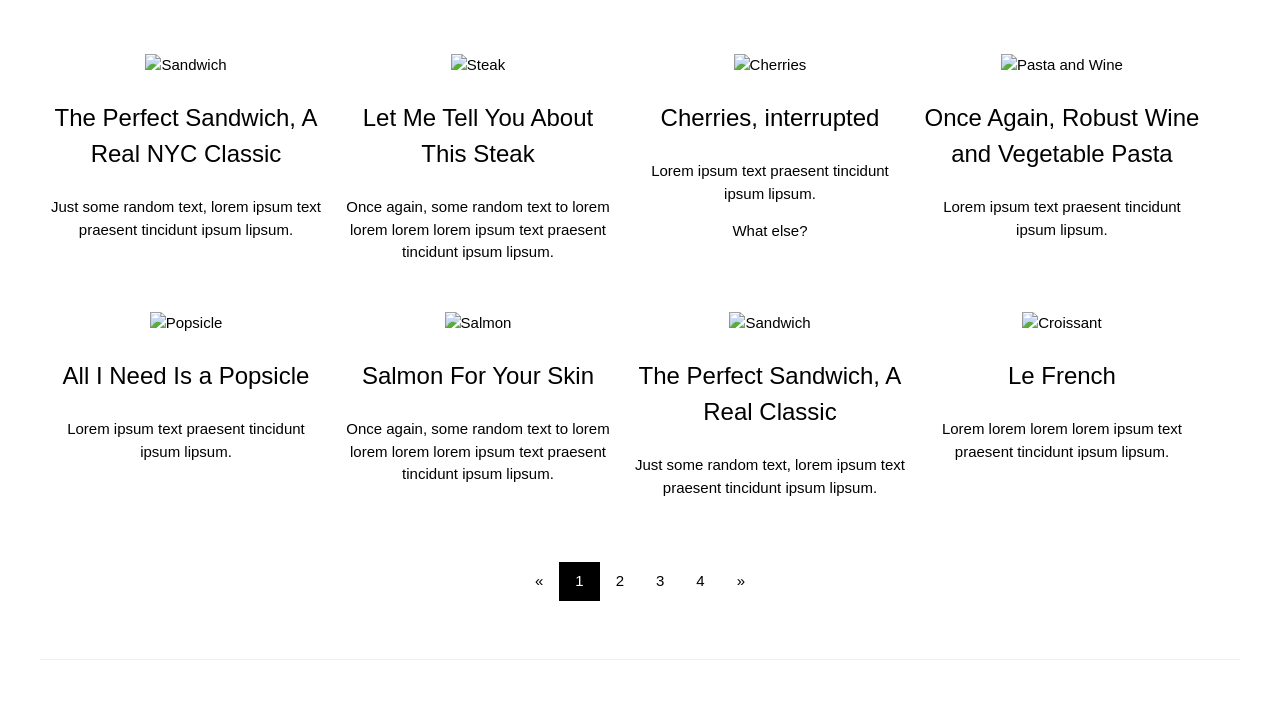
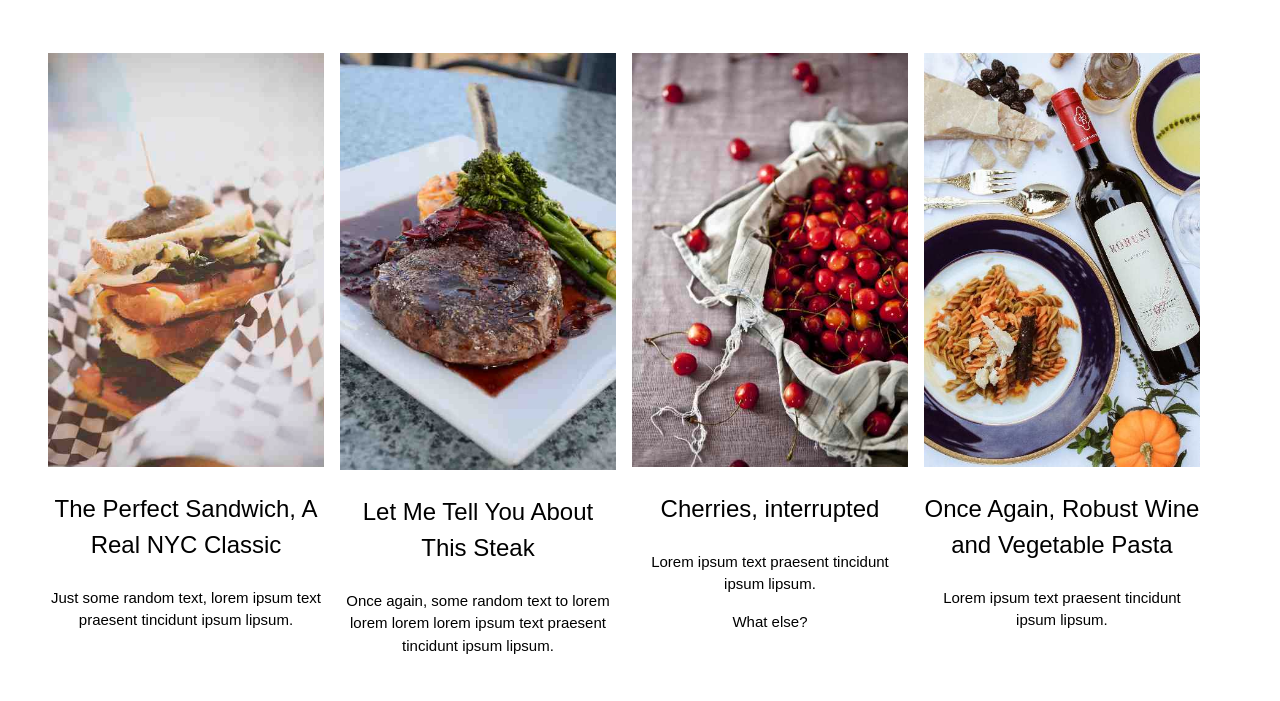
Before and after one commit to Abu-laban/food_blog, a plain HTML site: page index.html in a window 1280 px wide. Shown: the part 71-772 px from the top of the page. Drawn offline with Linux system fonts and the light colour scheme; the site is published under a folder, as on GitHub Pages, so addresses that start at the root find nothing.

Commit message:
edit img

```diff
--- a/index.html
+++ b/index.html
@@ -35,24 +35,24 @@
             <!-- First Photo Grid-->
             <div class="photoGrid" id="food">
                 <div class="imagesContainer">
-                    <img src="/img/sandwich.jpg" alt="Sandwich" style="width:100%">
+                    <img src="img/sandwich.jpg" alt="Sandwich" style="width:100%">
                     <h3>The Perfect Sandwich, A Real NYC Classic</h3>
                     <p>Just some random text, lorem ipsum text praesent tincidunt ipsum lipsum.</p>
                 </div>
                 <div class="imagesContainer">
-                    <img src="/img/steak.jpg" alt="Steak" style="width:100%">
+                    <img src="img/steak.jpg" alt="Steak" style="width:100%">
                     <h3>Let Me Tell You About This Steak</h3>
                     <p>Once again, some random text to lorem lorem lorem lorem ipsum text praesent tincidunt ipsum
                         lipsum.</p>
                 </div>
                 <div class="imagesContainer">
-                    <img src="/img/cherries.jpg" alt="Cherries" style="width:100%">
+                    <img src="img/cherries.jpg" alt="Cherries" style="width:100%">
                     <h3>Cherries, interrupted</h3>
                     <p>Lorem ipsum text praesent tincidunt ipsum lipsum.</p>
                     <p>What else?</p>
                 </div>
                 <div class="imagesContainer">
-                    <img src="/img/wine.jpg" alt="Pasta and Wine" style="width:100%">
+                    <img src="img/wine.jpg" alt="Pasta and Wine" style="width:100%">
                     <h3>Once Again, Robust Wine and Vegetable Pasta</h3>
                     <p>Lorem ipsum text praesent tincidunt ipsum lipsum.</p>
                 </div>
@@ -61,23 +61,23 @@
             <!-- Second Photo Grid-->
             <div class="photoGrid">
                 <div class="imagesContainer">
-                    <img src="/img/popsicle.jpg" alt="Popsicle" style="width:100%">
+                    <img src="img/popsicle.jpg" alt="Popsicle" style="width:100%">
                     <h3>All I Need Is a Popsicle</h3>
                     <p>Lorem ipsum text praesent tincidunt ipsum lipsum.</p>
                 </div>
                 <div class="imagesContainer">
-                    <img src="/img/salmon.jpg" alt="Salmon" style="width:100%">
+                    <img src="img/salmon.jpg" alt="Salmon" style="width:100%">
                     <h3>Salmon For Your Skin</h3>
                     <p>Once again, some random text to lorem lorem lorem lorem ipsum text praesent tincidunt ipsum
                         lipsum.</p>
                 </div>
                 <div class="imagesContainer">
-                    <img src="/img/sandwich.jpg" alt="Sandwich" style="width:100%">
+                    <img src="img/sandwich.jpg" alt="Sandwich" style="width:100%">
                     <h3>The Perfect Sandwich, A Real Classic</h3>
                     <p>Just some random text, lorem ipsum text praesent tincidunt ipsum lipsum.</p>
                 </div>
                 <div class="imagesContainer">
-                    <img src="/img/croissant.jpg" alt="Croissant" style="width:100%">
+                    <img src="img/croissant.jpg" alt="Croissant" style="width:100%">
                     <h3>Le French</h3>
                     <p>Lorem lorem lorem lorem ipsum text praesent tincidunt ipsum lipsum.</p>
                 </div>
@@ -100,7 +100,7 @@
             <!-- About Section -->
             <div class="aboutContainer">
                 <h3>About Me, The Food Man</h3><br>
-                <img src="/img/chef.jpg" alt="Me" class="aboutImage" width="800" height="533">
+                <img src="img/chef.jpg" alt="Me" class="aboutImage" width="800" height="533">
                 <div class="aboutCont">
                     <h4><b>I am Who I Am!</b></h4>
                     <h6><i>With Passion For Real, Good Food</i></h6>
@@ -128,12 +128,12 @@
             <h3>BLOG POSTS</h3>
             <ul class="ulContainer">
                 <li class="liContainer">
-                    <img src="/img/workshop.jpg" class="liImg">
+                    <img src="img/workshop.jpg" class="liImg">
                     <span class="spanLarge">Lorem</span><br>
                     <span>Sed mattis nunc</span>
                 </li>
                 <li class="liContainer">
-                    <img src="/img/gondol.jpg" class="liImg">
+                    <img src="img/gondol.jpg" class="liImg">
                     <span class="spanLarge">Ipsum</span><br>
                     <span>Praes tinci sed</span>
                 </li>
```
